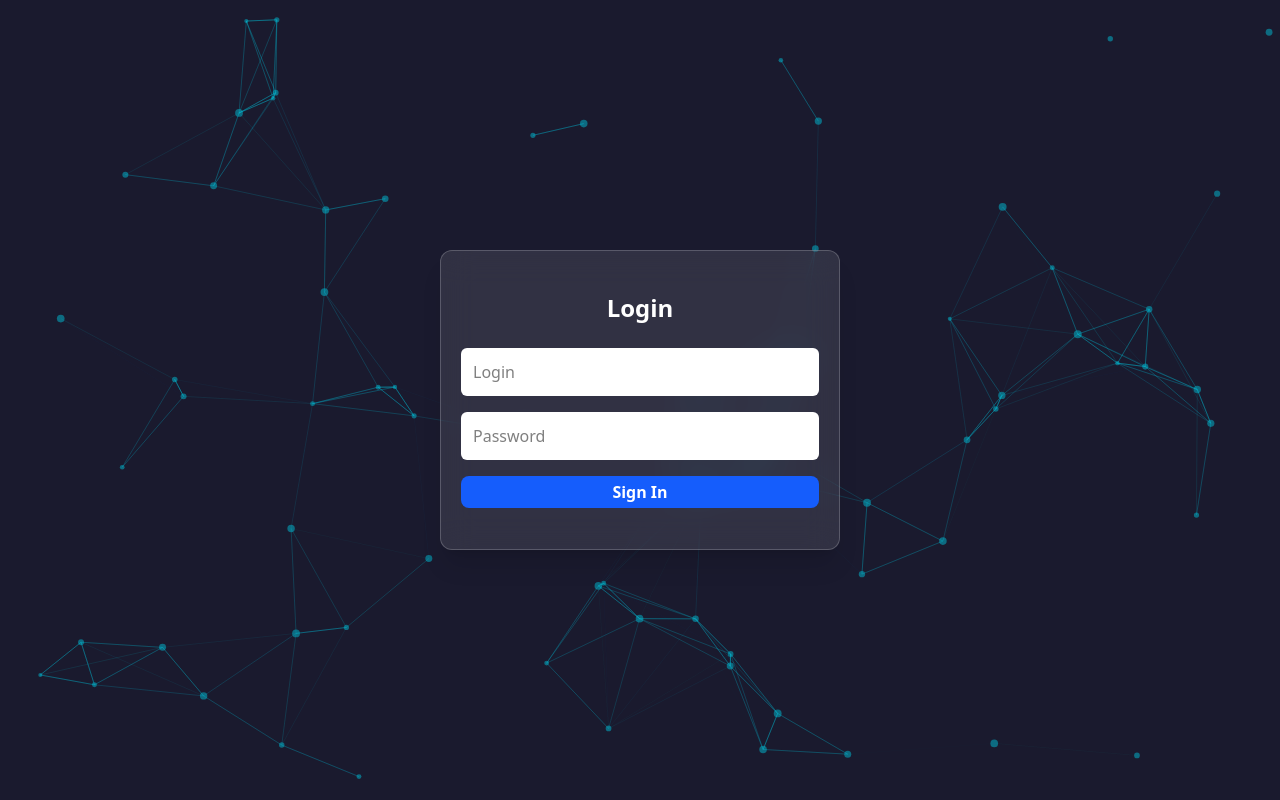
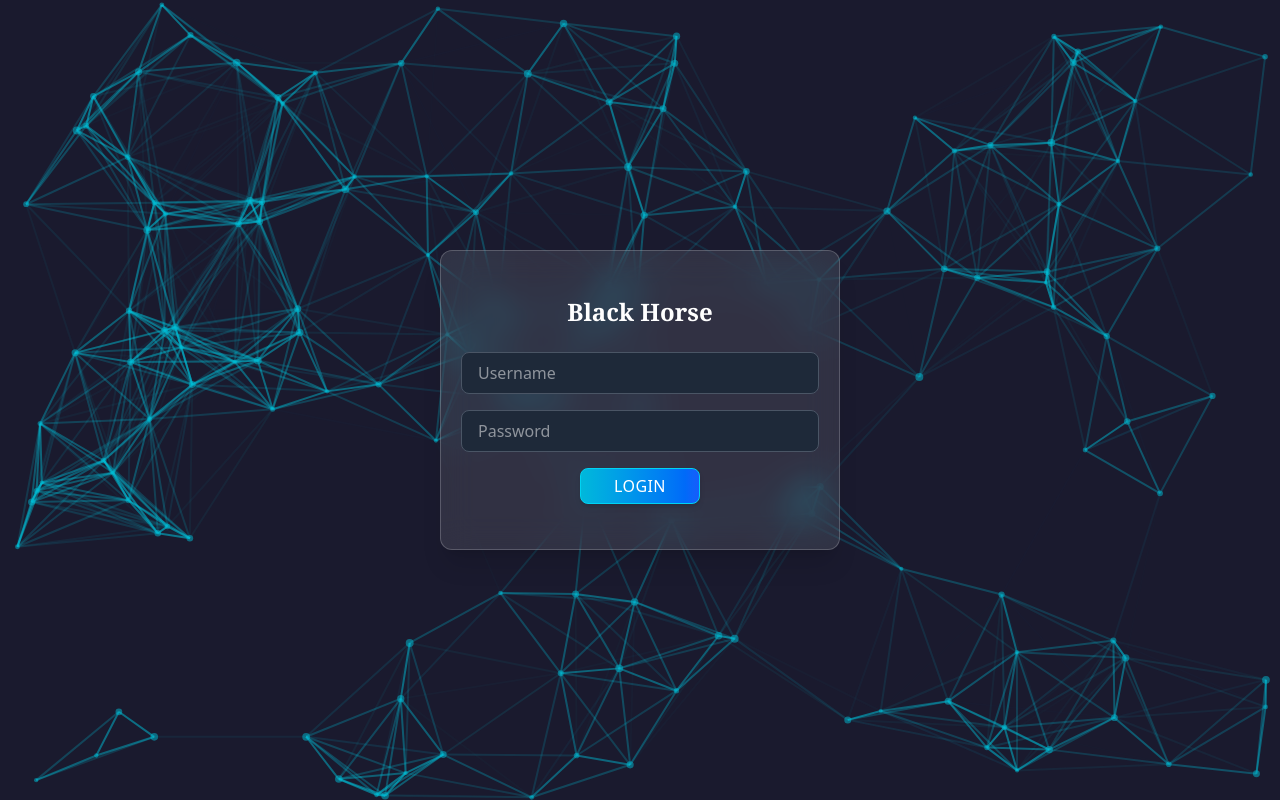
Before and after one commit to laustidio/project-react, a React (Vite) app: page / in a window 1280 px wide. Built offline with nearby package versions, Linux system fonts and the light colour scheme.

Commit message:
End particles styles. Changing styles in components, input, button and form.

```diff
--- a/src/components/ui/Button/Button.tsx
+++ b/src/components/ui/Button/Button.tsx
@@ -1,23 +1,31 @@
-import React from "react";
+import React from 'react';
 
 interface ButtonProps extends React.ButtonHTMLAttributes<HTMLButtonElement> {
-  variant?: "primary" | "secondary" | "outline";
+  variant?: 'primary' | 'secondary' | 'outline';
 }
 
 const Button: React.FC<ButtonProps> = ({
-  variant = "primary",
+  variant = 'primary',
   className,
   children,
   ...props
 }) => {
-  const baseStyles =
-    "w-full h-8 px-4 rounded-lg font-semibold transition-all duration-300 hover:cursor-pointer";
+  const baseStyles = `
+    relative overflow-hidden py-1
+    text-white font-medium tracking-wide uppercase
+    border border-cyan-400 rounded-lg shadow-md
+    transition-all duration-300 ease-in-out
+    hover:scale-105 active:scale-95
+    h-9 min-w-[120px]
+    hover:cursor-pointer`;
 
   const variantStyles = {
-    primary: "bg-blue-600 text-white hover:bg-blue-800",
-    secondary: "bg-gray-500 text-white hover:bg-gray-700",
+    primary:
+      'bg-gradient-to-r from-cyan-500 to-blue-600 text-white border border-cyan-400 hover:shadow-cyan-500/50',
+    secondary:
+      'bg-gray-800 text-gray-300 border border-gray-600 hover:bg-gray-700 hover:shadow-gray-500/50',
     outline:
-      "border border-blue-500 text-blue-500 hover:bg-blue-500 hover:text-white",
+      'bg-transparent text-cyan-400 border border-cyan-400 hover:bg-cyan-400 hover:text-gray-900 hover:shadow-cyan-500/50',
   };
 
   return (
--- a/src/components/ui/Form/Form.tsx
+++ b/src/components/ui/Form/Form.tsx
@@ -1,10 +1,10 @@
-import React, { useState } from "react";
-import Input from "../Input/Input";
-import Button from "../Button/Button";
+import React, { useState } from 'react';
+import Input from '../Input/Input';
+import Button from '../Button/Button';
 
 const Form: React.FC = () => {
-  const [inputValue, setInputValue] = useState("");
-  const [passwordValue, setPasswordValue] = useState("");
+  const [inputValue, setInputValue] = useState('');
+  const [passwordValue, setPasswordValue] = useState('');
   console.log(inputValue, passwordValue);
 
   const handleInputChange = (e: React.ChangeEvent<HTMLInputElement>) => {
@@ -34,22 +34,22 @@ const Form: React.FC = () => {
         z-10
         `}
     >
-      <h2 className="text-white text-2xl font-semibold text-center mb-2">
-        Login
+      <h2 className='text-white text-2xl font-semibold font-serif text-center mb-2'>
+        Black Horse
       </h2>
       <Input
-        type="text"
-        placeholder="Login"
+        type='text'
+        placeholder='Username'
         value={inputValue}
         onChange={handleInputChange}
       />
       <Input
-        type="password"
-        placeholder="Password"
+        type='password'
+        placeholder='Password'
         value={passwordValue}
         onChange={handlePasswordChange}
       />
-      <Button variant="primary">Sign In</Button>
+      <Button variant='primary'>Login</Button>
     </form>
   );
 };
--- a/src/components/ui/Input/Input.tsx
+++ b/src/components/ui/Input/Input.tsx
@@ -1,4 +1,4 @@
-import React from "react";
+import React from 'react';
 
 interface InputProps {
   type: string;
@@ -19,7 +19,17 @@ const Input: React.FC<InputProps> = ({
       placeholder={placeholder}
       value={value}
       onChange={onChange}
-      className={`w-full p-3 border-gray-300 rounded-md focus:outline-none focus:ring-2 focus:ring-blue-500 bg-white text-black`}
+      className={`
+        w-full max-w-md px-4 py-2
+        bg-gray-800
+        text-white
+        border
+        border-gray-600
+        rounded-lg
+        focus:ring-2
+        focus:ring-cyan-400
+        focus:border-cyan-400
+        transition`}
     />
   );
 };
--- a/src/components/ui/layouts/background/ParticlesBackground.tsx
+++ b/src/components/ui/layouts/background/ParticlesBackground.tsx
@@ -1,7 +1,7 @@
-import React, { useEffect, useState } from "react";
-import { initParticlesEngine, Particles } from "@tsparticles/react";
-import { loadSlim } from "@tsparticles/slim";
-import type { ISourceOptions } from "@tsparticles/engine";
+import React, { useEffect, useState } from 'react';
+import { initParticlesEngine, Particles } from '@tsparticles/react';
+import { loadSlim } from '@tsparticles/slim';
+import type { ISourceOptions } from '@tsparticles/engine';
 
 const ParticlesBackground: React.FC = () => {
   const [init, setInit] = useState(false);
@@ -16,27 +16,27 @@ const ParticlesBackground: React.FC = () => {
 
   const options: ISourceOptions = {
     background: {
-      color: { value: "#1a1a2e" },
+      color: { value: '#1a1a2e' },
     },
     particles: {
-      color: { value: "#00bcd4" },
+      color: { value: '#00bcd4' },
       links: {
         enable: true,
-        color: "#00bcd4",
-        opacity: 0.4,
-        distance: 150,
-        width: 1, // Adicione esta linha
+        color: '#00bcd4',
+        opacity: 0.7,
+        distance: 170,
+        width: 2, // Adicione esta linha
       },
       move: {
         enable: true,
-        speed: 0.4,
+        speed: 0.7,
         outModes: {
-          default: "bounce",
-          bottom: "bounce", // Adicione para todos os modos
+          default: 'bounce',
+          bottom: 'bounce', // Adicione para todos os modos
         },
       },
       number: {
-        value: 150,
+        value: 300,
         density: {
           enable: true,
         },
@@ -64,9 +64,9 @@ const ParticlesBackground: React.FC = () => {
 
   return init ? (
     <Particles
-      id="tsparticles"
+      id='tsparticles'
       options={options}
-      className="fixed inset-0 -z-10"
+      className='fixed inset-0 -z-10'
     />
   ) : null;
 };
```
Also changed, not shown: .prettierrc.json.
